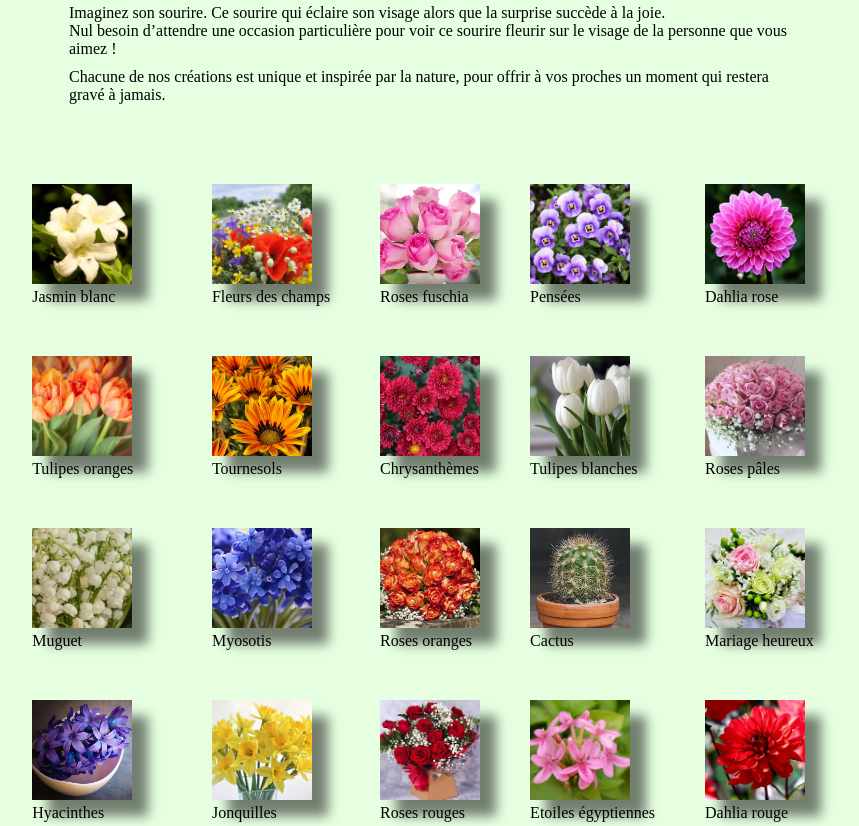
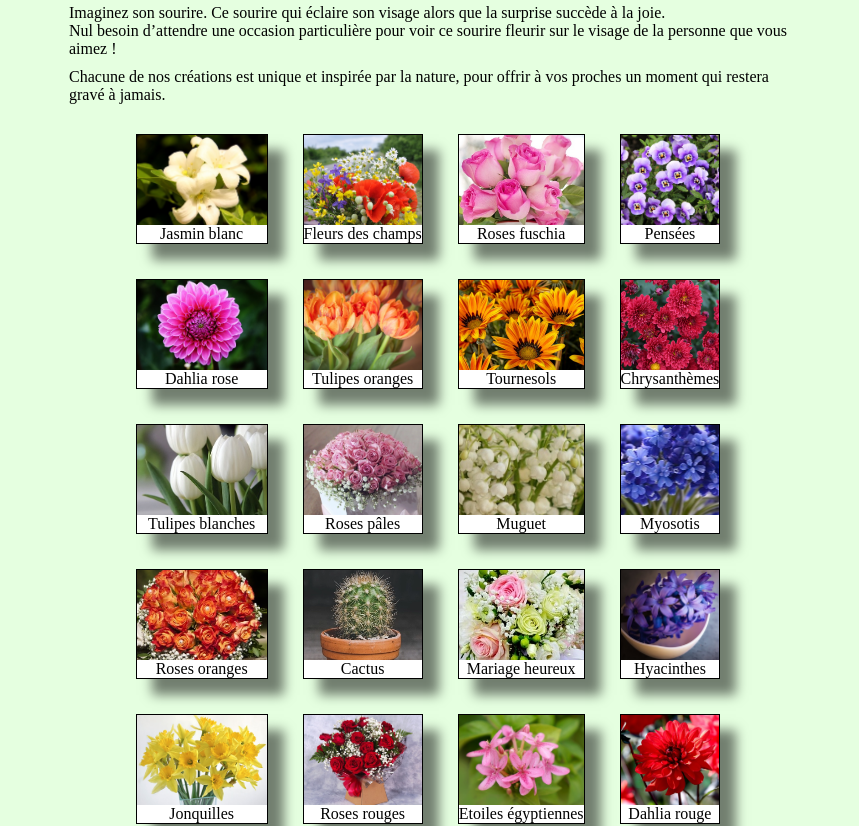
Before and after one commit to NatashaFinkel/The-flower-power-project, a React (Vite) app: page / in a window 1280 px wide. Shown: the part 360-1186 px from the top of the page, without its empty margins (212-1071 px from the left). Built offline with nearby package versions, Linux system fonts and the light colour scheme.

Commit message:
Ajout de css

```diff
--- a/src/style/index.css
+++ b/src/style/index.css
@@ -110,7 +110,9 @@ ul,
 .form-btn-div,
 .message-div,
 .gallery,
-.modal-title-div {
+.modal-img-div,
+.modal-title-div,
+.add-bouquet-btn-div {
   display: flex;
   justify-content: center;
 }
@@ -218,23 +220,44 @@ a p {
 
 .card-container {
   display: grid;
-  grid-template-columns: auto auto auto auto auto;
-  gap: 50px;
-  margin-top: 50px;
+  grid-template-columns: auto auto auto auto;
+  gap: 35px;
+}
+
+.card {
+  border: 1px solid black;
+  justify-items: center;
+  width: 100%;
+  box-shadow: 16px 16px 11px rgba(0, 0, 0, 0.5);
+  max-width: 150px;
+  height: 110px;
+  display: flex;
+  flex-direction: column;
+  justify-content: space-between;
+  background-color: white;
+}
+
+.card-title {
+  display: flex;
+  justify-content: center;
+  text-wrap: wrap;
+  font-size: 16px;
+  word-wrap: break-word;
+  margin: 0;
+  text-align: center;
 }
 
 .gallery-img,
 .close-modal,
-.heart-icon,
 input[type="submit"] {
   cursor: pointer;
 }
 
 .gallery-img {
   aspect-ratio: 1 / 1;
-  width: 100px;
   object-fit: cover;
-  box-shadow: 16px 16px 11px rgba(0, 0, 0, 0.5);
+  height: 90px;
+  width: auto;
 }
 
 .modal {
@@ -253,22 +276,21 @@ input[type="submit"] {
 
 .modal-content {
   background-color: #fefefe;
-  padding: 40px;
-  padding-top: 30px;
-  border: 1px solid #888;
-  width: 20%;
-  height: fit-content;
+  padding: 10px 0px 20px;
+  align-content: flex-end;
+  width: 290px;
+  height: auto;
 }
 
 .close-modal-div {
-  height: 17px;
-  margin-bottom: 20px;
+  height: 10px;
+  margin: 0px 12px 15px 0px;
 }
 
 .close-modal {
   color: #aaa;
   float: right;
-  font-size: 29px;
+  font-size: 25px;
   font-weight: bold;
   height: 17px;
   display: flex;
@@ -284,9 +306,11 @@ input[type="submit"] {
 
 .modal-img {
   position: relative;
-  width: 100%;
+  width: 70%;
   object-fit: cover;
-  max-height: 100px;
+  max-height: 150px;
+  aspect-ratio: 1/1;
+  height: auto;
 }
 
 .modal-title-div {
@@ -295,16 +319,84 @@ input[type="submit"] {
 }
 
 .modal-title {
-  margin: 25px 0px;
+  margin: 15px 0px;
+  text-align: center;
+  font-size: 18px;
 }
 
-.heart-icon-div {
+.modal-description-div {
   display: flex;
+  text-align: center;
+  justify-content: center;
+
+  p {
+    width: 60%;
+  }
 }
 
-.heart-icon {
-  font-size: 22px;
-  transition: color 1000ms linear;
+.add-bouquet-btn,
+input[type="submit"] {
+  height: 35px;
+  box-shadow: 10px 10px 20px rgba(128, 128, 128, 0.379);
+  font-weight: 900;
+  margin-top: 15%;
+  width: 100%;
+  background-color: white;
+  border: 1px solid rgb(109, 109, 109);
+}
+
+.add-bouquet-btn {
+  width: 165px;
+  margin: 0px;
+  font-weight: 400;
+  height: 35px;
+  border: 1px solid black;
+  padding: 0 10px;
+  background-color: black;
+  color: white;
+}
+
+input[type="submit"]:hover,
+.add-bouquet-btn:hover {
+  background: -webkit-linear-gradient(top, rgb(0 172 255 / 60%), rgb(0 253 255/ 50%), rgb(255, 230, 0));
+  border-color: white;
+  color: black;
+}
+
+input[type="submit"]:active,
+.add-bouquet-btn:active {
+  background: -webkit-linear-gradient(bottom, rgb(0 172 255 / 60%), rgb(0 253 255/ 50%), rgb(255, 230, 0));
+}
+
+.modal-divider {
+  width: 80%;
+  border: 1px solid black;
+  border-radius: 50px;
+  justify-self: center;
+  margin: 8% 0px;
+}
+
+.modal-footer {
+  display: flex;
+  flex-direction: row;
+  justify-content: center;
+  align-items: flex-end;
+  gap: 15px;
+}
+
+.modal-price-div {
+  height: 35px;
+  justify-self: center;
+  align-content: center;
+  border: 1px solid black;
+  padding: 0 5px;
+  background-color: white;
+  color: black;
+}
+
+.modal-price-div span {
+  font-size: 20px;
+  font-weight: 500;
 }
 
 /* Page Contact */
@@ -347,11 +439,7 @@ input[type="submit"] {
 }
 
 input[type="submit"] {
-  padding: 0px 15px;
-  background: -webkit-linear-gradient(top, rgb(0 172 255 / 60%), rgb(0 253 255/ 50%), rgb(255, 230, 0));
-  font-weight: 900;
-  border: solid 2px white;
-  box-shadow: 10px 10px 20px rgba(128, 128, 128, 0.379);
+  padding: 0px 20px;
 }
 
 /* Page savedBouquets */
```
